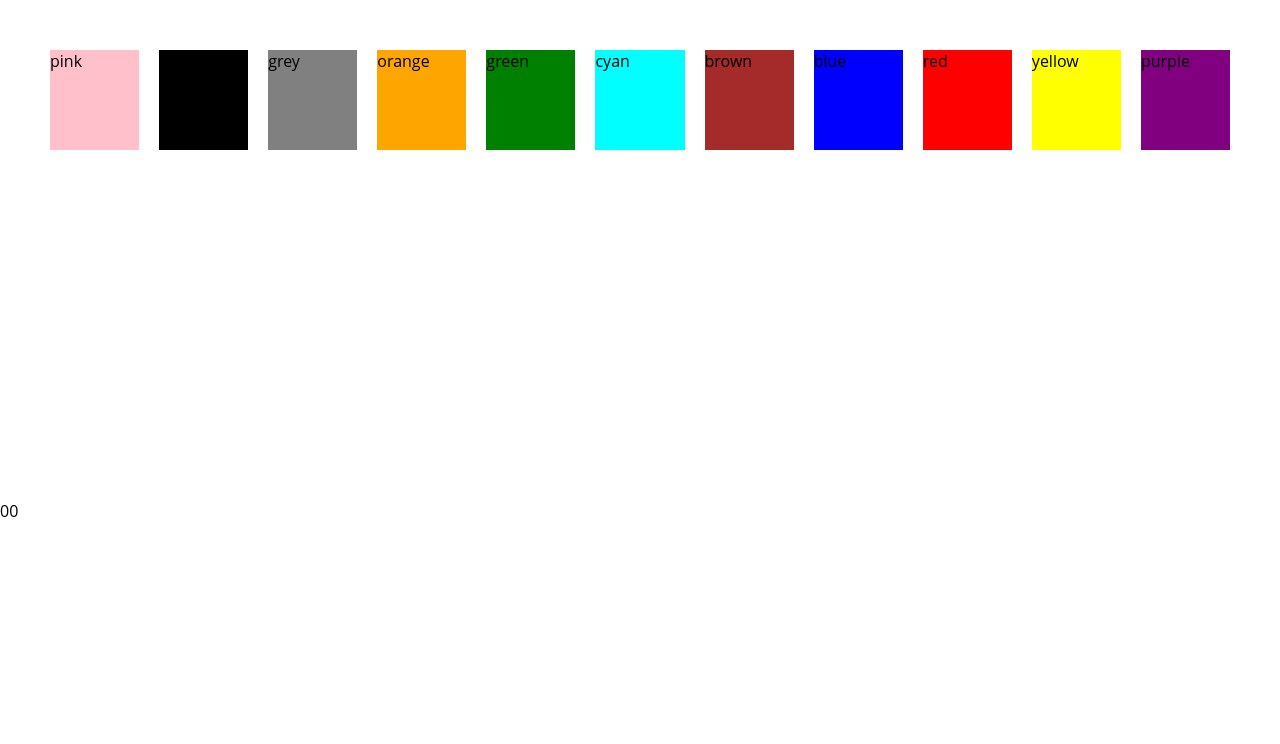
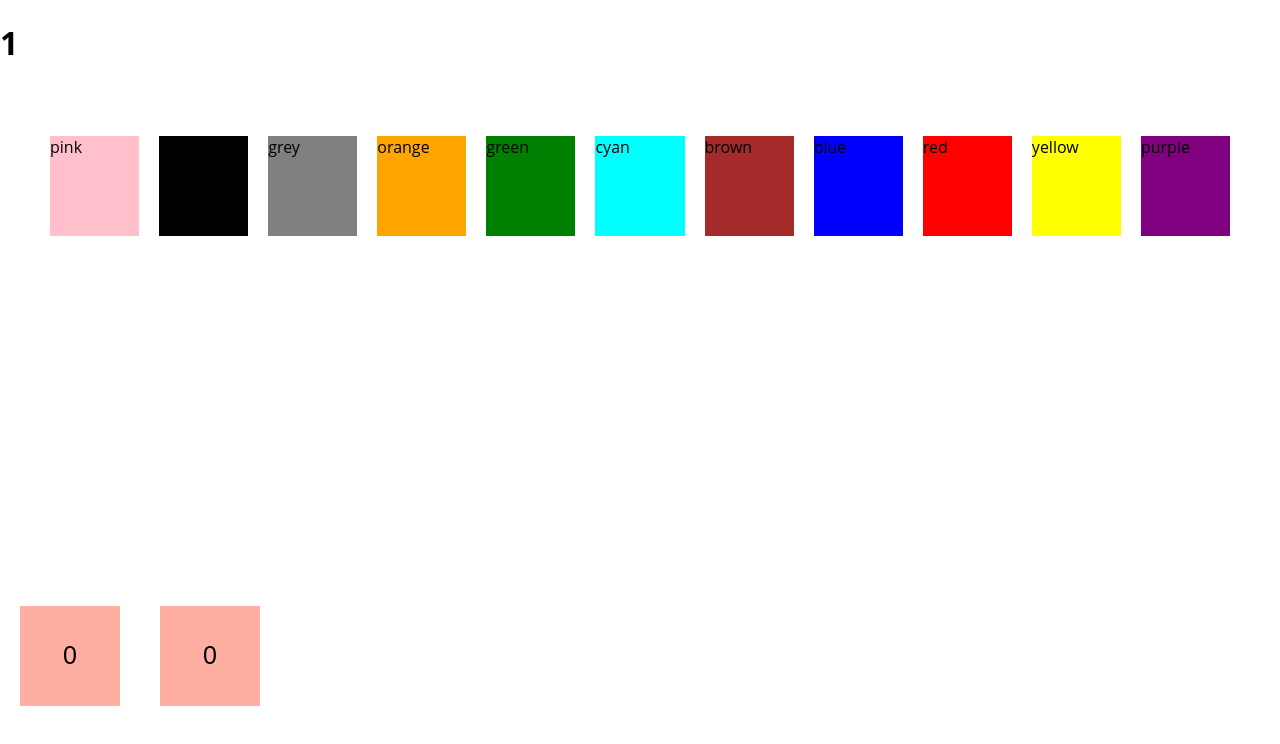
Before and after one commit to Theonlyhamstertoh/planet-cards, a Next.js app: page /game in a window 1280 px wide. Shown: the top 744 px of the page. Built offline with nearby package versions, Linux system fonts and the light colour scheme.

Commit message:
added score tracker and reset when game over

```diff
--- a/components/customHooks/useCards.jsx
+++ b/components/customHooks/useCards.jsx
@@ -33,7 +33,8 @@ export const useCards = () => {
 
   const resetCards = () => {
     setNewCards(INITIAL_CARDS);
+    setClickedCards([]);
   };
 
-  return { shuffleCards, resetCards, setClickedCards, cards };
+  return { shuffleCards, resetCards, setClickedCards, cards, clickedCards };
 };
--- a/components/customHooks/useGameLogic.jsx
+++ b/components/customHooks/useGameLogic.jsx
@@ -4,15 +4,14 @@ import { useLvl } from "./uselvl";
 import { useScore } from "./useScore";
 
 export const useGameLogic = () => {
-  const { shuffleCards, resetCards, setClickedCards, cards } = useCards();
+  const { shuffleCards, resetCards, setClickedCards, cards, clickedCards } = useCards();
   const { resetScore, updateScore, score, bestScore } = useScore();
   const { lvl, nextLvl, resetLvl } = useLvl();
   const [gameMode, setGameMode] = useState("startGame");
 
   function cardClickHandler(e) {
     const cardId = e.target.dataset.id;
-    console.log(cardId);
-    setClickedCards((state) => [...state, cardId]);
+    checkForClickedCards(cardId);
 
     // if (clickedCards.includes(cardId)) {
 
@@ -24,6 +23,18 @@ export const useGameLogic = () => {
     //   setScore((state) => state + 1);
     // }
   }
+
+  const checkForClickedCards = (cardId) => {
+    // need to change this in future since now it's based on ID
+    if (clickedCards.includes(cardId)) {
+      resetLvl();
+      resetScore();
+      resetCards();
+    } else {
+      updateScore(1);
+      setClickedCards((state) => [...state, cardId]);
+    }
+  };
 
   return {
     shuffleCards,
--- a/components/customHooks/useLvl.jsx
+++ b/components/customHooks/useLvl.jsx
@@ -1,7 +1,7 @@
 import { useState } from "react";
 
 const CARD_STEPS = 2;
-const MAX_CARDS = 16;
+const MAX_CARDS = 20;
 const INITIAL = { cardsCount: 4, num: 1 };
 
 export const useLvl = () => {
@@ -10,7 +10,7 @@ export const useLvl = () => {
   const nextLvl = () => {
     setLvl((prevLvl) => {
       let newCardCounts =
-        prevLvl.cardsCount < MAX_CARDS ? prevLvl.cardsCount + MAX_CARDS : MAX_CARDS;
+        prevLvl.cardsCount < MAX_CARDS ? prevLvl.cardsCount + CARD_STEPS : MAX_CARDS;
       let newLvl = prevLvl.num + 1;
       return { newCardCounts, newLvl };
     });
--- a/pages/game.js
+++ b/pages/game.js
@@ -19,6 +19,15 @@ const Card = styled.div`
   cursor: pointer;
 `;
 
+const Counter = styled.button`
+  width: 100px;
+  outline: none;
+  border: none;
+  margin: 20px;
+  height: 100px;
+  font-size: 25px;
+  background: #ffaea2;
+`;
 // function GameController({ gameMode, setGameMode }) {
 //   if (gameMode === "over") {
 //     return <button onClick={() => setGameMode("startGame")}>restart Game</button>;
@@ -32,11 +41,11 @@ const Card = styled.div`
 // }
 
 export default function Game() {
-  const { cards, score, cardClickHandler, bestScore } = useGameLogic();
-  console.log(cards);
+  const { cards, score, cardClickHandler, bestScore, lvl } = useGameLogic();
 
   return (
     <React.Fragment>
+      <h1>{lvl.num}</h1>
       <CardContainer>
         {score < 10 &&
           cards.map((color) => {
@@ -48,8 +57,8 @@ export default function Game() {
           })}
       </CardContainer>
 
-      <span>{score}</span>
-      <span>{bestScore}</span>
+      <Counter>{score}</Counter>
+      <Counter>{bestScore}</Counter>
     </React.Fragment>
   );
 }
```
